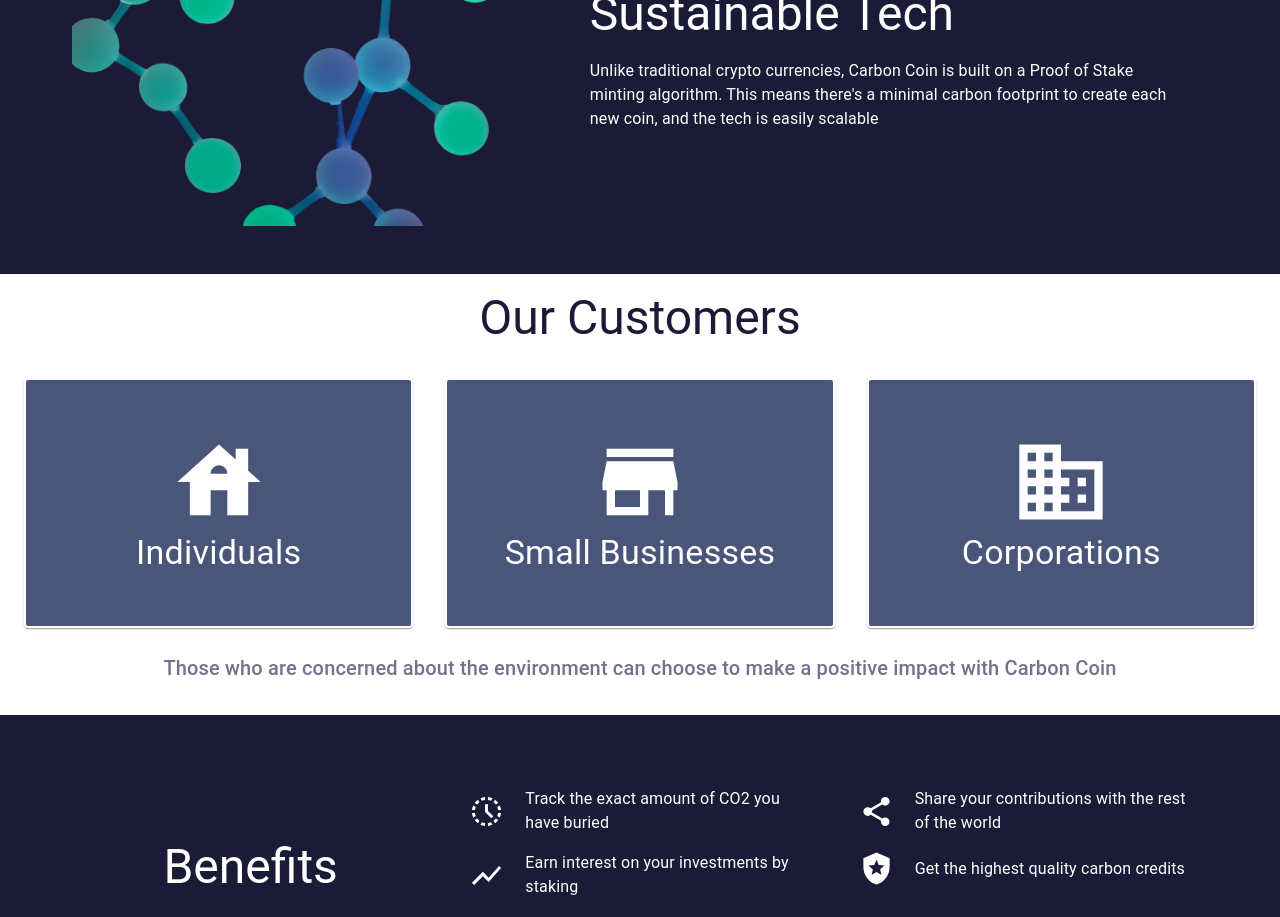
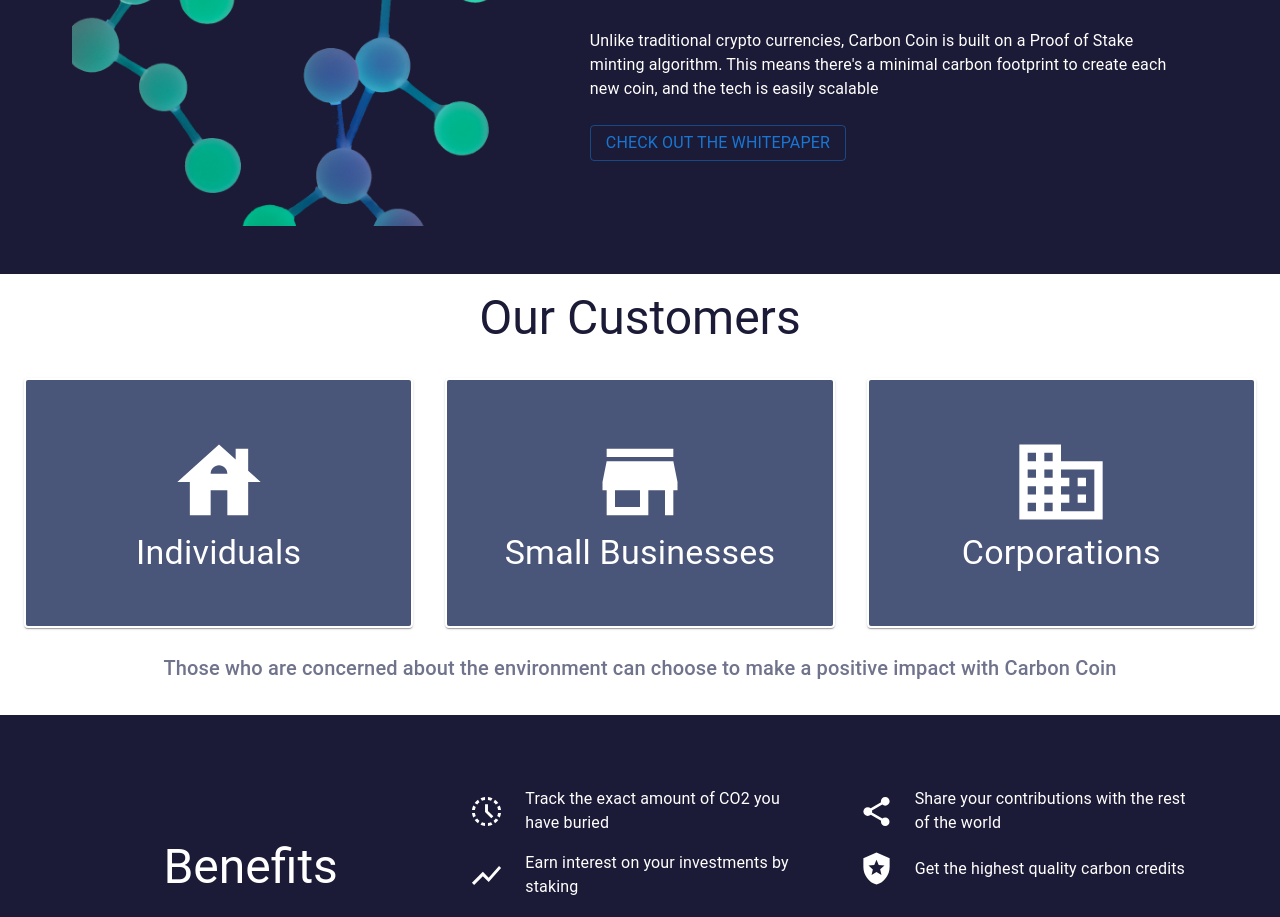
Before and after one commit to Aadityaa23/cc2, a React (Create React App) app: page / in a window 1280 px wide. Shown: the part 1560-2477 px from the top of the page. Built offline with nearby package versions, Linux system fonts and the light colour scheme.

Commit message:
Added read only link to whitepaper

```diff
--- a/src/pages/Home.js
+++ b/src/pages/Home.js
@@ -198,6 +198,13 @@
 							scalable
 						</Typography>
 						<br />
+						<br />
+						<Button
+							variant="outlined"
+							href="https://docs.google.com/document/d/1A379fVa-I6TOSZ3XUNtFokAcnA4-L0Fhn9c8LMfN5QQ/edit?usp=sharing"
+						>
+							<Typography>Check out the whitepaper</Typography>
+						</Button>
 					</Box>
 				</Container>
 				<Container
```
